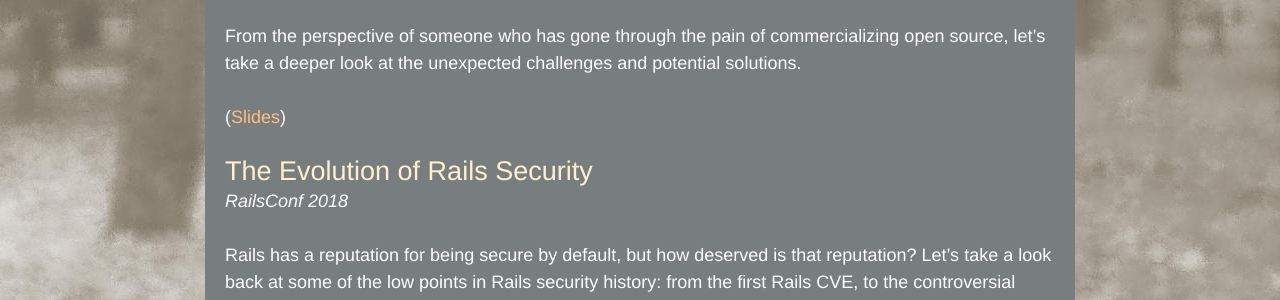
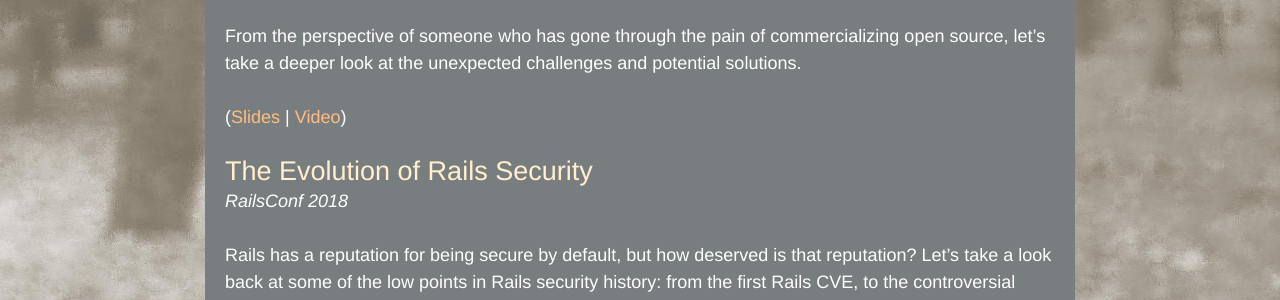
Before and after one commit to presidentbeef/personal-site, a Jekyll site: the page built from talks/index.md, in a window 1280 px wide and 900 px high, scrolled down 631 px. Shown: the part 153-453 px from the top of the window. Built offline with Jekyll 4.4.1, drawn with Linux system fonts in a browser that asks for light colours.

Commit message:
Link to video for RailsConf 2019

```diff
--- a/talks/index.md
+++ b/talks/index.md
@@ -21,7 +21,7 @@
 
 From the perspective of someone who has gone through the pain of commercializing open source, let’s take a deeper look at the unexpected challenges and potential solutions.
 
-([Slides](https://docs.google.com/presentation/d/e/2PACX-1vRrUr9_SQPQnQq-jKt4QLrBQ2t9WBL2XIuKw38kboGYXmMwxK3r2-xTsQsWkIy7b3W-LnhzAwQyJxFo/pub?start=false&loop=false&delayms=3000))
+([Slides](https://docs.google.com/presentation/d/e/2PACX-1vRrUr9_SQPQnQq-jKt4QLrBQ2t9WBL2XIuKw38kboGYXmMwxK3r2-xTsQsWkIy7b3W-LnhzAwQyJxFo/pub?start=false&loop=false&delayms=3000) \| [Video](https://www.youtube.com/watch?v=mCrOi9QQCwU))
 
 ### The Evolution of Rails Security
 _RailsConf 2018_
```
